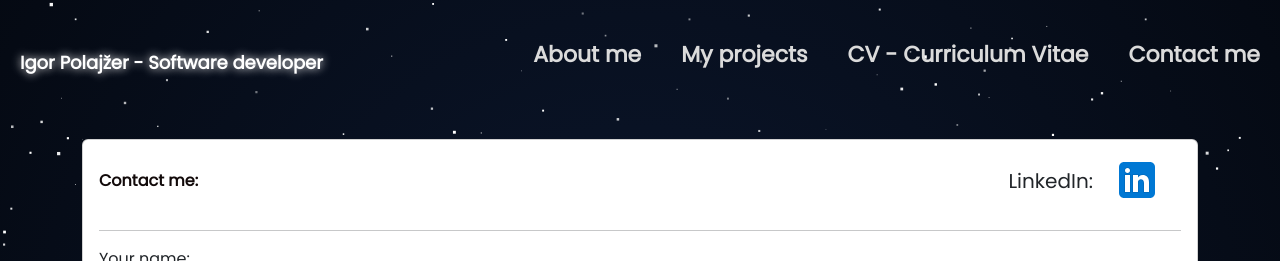
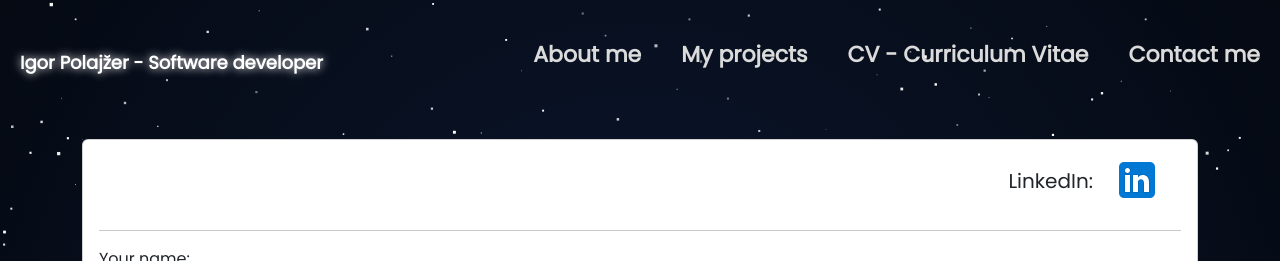
Before and after one commit to IgorPolajzer/software_developer_portfolio, a React (Create React App) app: page /contact in a window 1280 px wide. Shown: the top 261 px of the page. Built offline with nearby package versions, Linux system fonts and the light colour scheme.

Commit message:
Title CSS change

```diff
--- a/src/css/Topic.css
+++ b/src/css/Topic.css
@@ -12,7 +12,7 @@
 
 .topic-card-title {
     font-size: 1rem;
-    color: #120a0a;
+    color: rgb(255, 255, 255);
     font-weight: bold;
     margin-bottom: 10px;
     white-space: normal;
```
